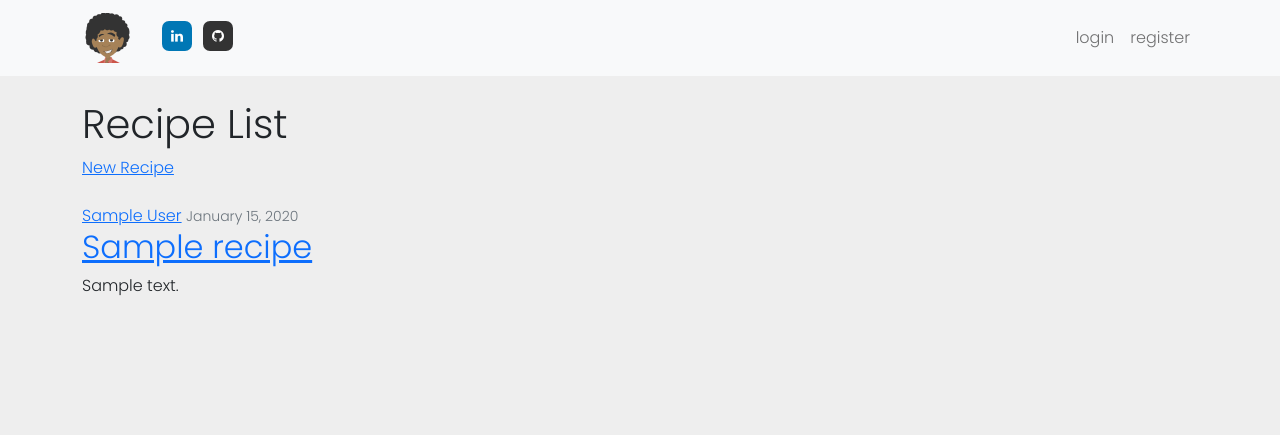
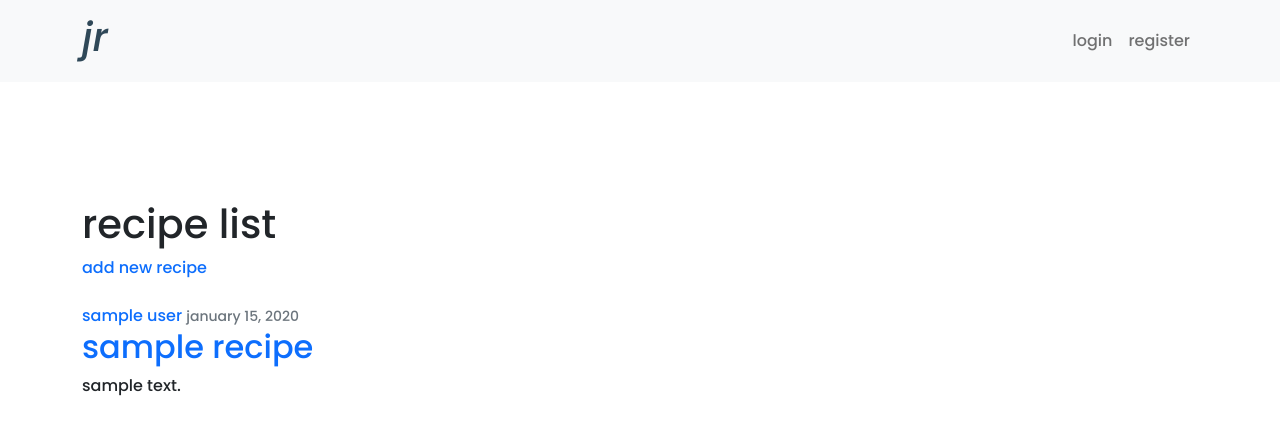
Before and after one commit to jroberts-one/julianroberts.net, a Django app: template whatscooking/templates/whatscooking/home.html in a window 1280 px wide. Shown: the top 435 px of the page. Run offline with Django 3.2, Linux system fonts and the light colour scheme; the template is opened without the code that fills it: most values are stand-ins (such as "Sample title", 1, 10 or a date in 2020); some libraries are stand-ins or nearby versions.

Commit message:
update - home page animations, about page, general styling

```diff
--- a/portfolio/static/portfolio/css/style.css
+++ b/portfolio/static/portfolio/css/style.css
@@ -1,21 +1,24 @@
-/* general
--------------------------------------------------- */
-html {
-  position: relative;
+@import url('https://fonts.googleapis.com/css2?family=Poppins:ital,wght@0,300;0,500;0,600;0,700;0,800;0,900;1,300;1,400;1,500;1,600;1,700;1,800;1,900&display=swap');
+
+*{
+  padding: 0px;
+  margin: 0px;
+  box-sizing: border-box;
+  text-transform: lowercase;
 }
 
-body {
-    background-color: #eee;
-    font-family: "Poppins", sans-serif;
-    font-weight: 300;
-    padding-top: 100px;
+body{
+  padding: 0px;
+  padding-top: 200px;
+  margin: 0px;
+  font-family: "Poppins", sans-serif;
+}
+@media (max-width: 979px) {
+  body {
+    padding-top: 150px;
+  }
 }
 
-@media screen and (min-width: 768px) {
-    body {
-      padding-top: 100px;
-    }
-}
 
 ul#navbarList {
     list-style: none;
@@ -27,45 +30,161 @@ ul#navbarList {
     display: none;
 }
 
+a {
+  text-decoration: none;
+}
+
 /* navbar
 -------------------------------------------------- */
-nav  {
-    padding-bottom: 65px;
-}
 
-.navbar-brand {
-  width: 150px;
-  font-size: 24px;
-}
-.navbar-brand img {
-  height: 50px;
-  float: left;
-  margin-right: 30px;
-}
 
-/* social media icons
--------------------------------------------------- */
-.social-icon {
-    height: 30px;
-    width: 30px;
-    display: flex;
-    justify-content: center;
-    align-items: center;
-    color: #fff;
-    font-size: 14px;
-    border-radius: 7px;
-    margin-right: 11px;
-    cursor: pointer
-}
-
-.social-linkedin {
-    background-color: #0077B5
-}
-
-.social-github {
-    background-color: #333
+.logo h1{
+  color: #2F4858;
 }
 
 
-/*
+#nav-container{
+  position: relative;
+  width: 100%;
+  background: rgba(0, 0, 0, 0.09);
+  height: 100px;
+}
+
+
+.nav-link > a{
+  text-decoration: none;
+  margin-left: 50px;
+  font-weight: 600;
+}
+
+.nav-link a:hover{
+  color: #2F4858 !important;
+}
+
+.content-container{
+  width: 80%;
+  margin: auto;
+  display: flex;
+  flex-direction: row;
+  justify-content: space-between;
+  align-items: center;
+}
+
+
+/* portfolio
 -------------------------------------------------- */
+
+
+.portfolio-text-container{
+  width: 45%;
+  color: #111 !important;
+}
+
+.portfolio-image-container{
+  width: 50%;
+}
+
+.portfolio-image-container img{
+  width: 300px;
+}
+
+
+.portfolio-text-container h1{
+  text-transform: lowercase;
+  padding: 10px 0px;
+  font-size: 46px;
+  line-height: 1.1em;
+}
+
+.portfolio-text-container h3{
+  text-transform: lowercase;
+  padding: 0px 0px;
+  font-size: 32px;
+  color: #2F4858;
+}
+
+.portfolio-text-container p{
+  padding: 10px 0px;
+  text-align: justify;
+  font-weight: 600;
+  color: #2F4858;
+}
+
+
+
+/* social icons
+-------------------------------------------------- */
+
+
+.social-media-container > .fa{
+  margin-top: 10px;
+  font-size: 30px;
+  margin-right: 20px;
+  color: #2F4858;
+  cursor: pointer;
+  transition: transform 0.5s;
+}
+
+.social-media-container > .fa:hover{
+  transform: translateY(-3px);
+}
+
+
+
+
+/* @media
+-------------------------------------------------- */
+
+
+@media screen and (max-width: 1050px) {
+  .navbar{
+    width: 94%
+  }
+  .content-container{
+    width: 94%
+  }
+}
+
+
+@media screen and (max-width: 760px) {
+  .portfolio-text-container,
+  .portfolio-image-container{
+    width: 100%;
+  }
+  .content-container{
+    flex-direction: column-reverse;
+    margin-bottom: 40px;
+  }
+  .menu-btn-container{
+    display: block;
+  }
+  .nav-link{
+    position: absolute;
+    top: 100px;
+    left: 0px;
+    right: 0px;
+    width: 100%;
+    display: none;
+    flex-direction: column;
+    justify-content: center;
+    align-items: center;
+    text-align: center;
+    height: auto;
+    background: #2F4858;
+    z-index: 2;
+  }
+  .nav-link > a{
+    padding: 30px;
+    margin: 0px;
+    width: 100%;
+  }
+  .nav-link > a:hover{
+    background: #38EF7D;
+  }
+  #menu-btn{
+    cursor: pointer;
+    font-size: 40px;
+    color: #EAFFDA !important
+  }
+
+}
--- /dev/null
+++ b/portfolio/templates/portfolio/about.html
@@ -0,0 +1,6 @@
+{% extends 'portfolio/base.html' %}
+{% load static %}
+{% block content %}
+    <h1>about page</h1>
+    <h5>coming soon...</h5>
+{% endblock %}
--- a/portfolio/templates/portfolio/base.html
+++ b/portfolio/templates/portfolio/base.html
@@ -16,35 +16,21 @@
     <!-- font awesome -->
     <link href="https://cdnjs.cloudflare.com/ajax/libs/font-awesome/4.7.0/css/font-awesome.min.css" rel="stylesheet">
     <!-- custom css -->
-    <link rel="preconnect" href="https://fonts.gstatic.com">
-    <link href="https://fonts.googleapis.com/css2?family=Poppins:wght@300&display=swap" rel="stylesheet">
     <link rel="stylesheet" type="text/css" href="{% static 'portfolio/css/style.css' %}">
     <!-- bootstrap js -->
     <script src="https://cdn.jsdelivr.net/npm/bootstrap@5.1.0/dist/js/bootstrap.bundle.min.js" integrity="sha384-U1DAWAznBHeqEIlVSCgzq+c9gqGAJn5c/t99JyeKa9xxaYpSvHU5awsuZVVFIhvj" crossorigin="anonymous"></script>
     <!-- jquery cdn -->
     <script src="https://code.jquery.com/jquery-3.6.0.min.js" integrity="sha256-/xUj+3OJU5yExlq6GSYGSHk7tPXikynS7ogEvDej/m4=" crossorigin="anonymous"></script>
+    <!-- green sock -->
+    <script src="https://cdnjs.cloudflare.com/ajax/libs/gsap/3.7.1/gsap.min.js"></script>
   </head>
-  <!-- Global site tag (gtag.js) - Google Analytics -->
-<!--   <script async src="https://www.googletagmanager.com/gtag/js?id=G-KV414LES4P"></script>
-  <script>
-  window.dataLayer = window.dataLayer || [];
-  function gtag(){dataLayer.push(arguments);}
-  gtag('js', new Date());
-  gtag('config', 'G-KV414LES4P');
-  </script> -->
   <body>
     <header>
       <nav class="navbar navbar-expand-lg navbar-light fixed-top bg-light">
         <div class="container">
-          <div class="navbar-brand">
-            <a href="{% url 'portfolio-home' %}"><img class="" src="{% static 'portfolio/img/logo.png' %}" alt="" /></a>
-            <div class="d-flex my-2 ms-auto">
-              <a target="_blank" class="text-decoration-none" href="https://www.linkedin.com/in/julian-roberts-one">
-                <span class="social-icon social-linkedin"><i class="fa fa-linkedin"></i></span>
-              </a>
-              <a target="_blank" class="text-decoration-none" href="https://github.com/jroberts-one">
-                <span class="social-icon social-github"><i class="fa fa-github"></i></span>
-              </a>
+          <div class="navbar-brand mx-20">
+            <div class="logo">
+              <a href="{% url 'portfolio-home' %}"><h1><i>JR</i></h1></a>
             </div>
           </div>
           <button class="navbar-toggler" type="button" data-bs-toggle="collapse" data-bs-target="#navbarNav" aria-controls="navbarNav" aria-expanded="false" aria-label="Toggle navigation">
@@ -54,7 +40,10 @@
             {% if user.is_authenticated %}
               <ul id="navbarList" class="navbar-nav mx-auto">
                 <li class="nav-item">
-                  <a class="nav-link {% if title == 'home' %}active{% endif %}"  href="{% url 'portfolio-home' %}">about</a>
+                  <a class="nav-link {% if title == 'about' %}active{% endif %}"  href="{% url 'portfolio-about' %}">about</a>
+                </li>
+                <li class="nav-item">
+                  <a class="nav-link {% if title == 'contact' %}active{% endif %}"  href="{% url 'portfolio-contact' %}">contact</a>
                 </li>
                 <li class="nav-item">
                   <a class="nav-link {% if title == 'whatscooking' %}active{% endif %}"  href="{% url 'whatscooking-home' %}">what's cooking?</a>
--- a/portfolio/urls.py
+++ b/portfolio/urls.py
@@ -1,10 +1,14 @@
 from django.urls import path
 from .views import (
     MarathonView,
+    HomeView,
+    AboutView,
     ContactFormView
 )
 
 urlpatterns = [
-    path('', ContactFormView.as_view(), name='portfolio-home'),
+    path('', HomeView.as_view(), name='portfolio-home'),
+    path('about/', AboutView.as_view(), name='portfolio-about'),
+    path('contact/', ContactFormView.as_view(), name='portfolio-contact'),
     path('marathon/', MarathonView.as_view(), name='portfolio-marathon'),
 ]
--- a/whatscooking/models.py
+++ b/whatscooking/models.py
@@ -14,9 +14,9 @@ class MeasurementQuantity(models.Model):
 
 class Recipe(models.Model):
     name = models.CharField(max_length=100)
+    description = models.TextField()
     cook_time = models.CharField(max_length=20, null=True)
     serving_size = models.CharField(max_length=20, null=True)
-    description = models.TextField()
     directions = models.TextField(null=True)
     date_created = models.DateTimeField(default=timezone.now)
     last_modified = models.DateTimeField(auto_now=True)
--- a/whatscooking/templates/whatscooking/home.html
+++ b/whatscooking/templates/whatscooking/home.html
@@ -1,8 +1,8 @@
 {% extends "portfolio/base.html" %}
 {% load static %}
 {% block content %}
-  <h1>Recipe List</h1>
-  <a class="" href="{% url 'recipe-create' %}">New Recipe</a>
+  <h1>recipe list</h1>
+  <a class="" href="{% url 'recipe-create' %}">add new recipe</a>
   <br><br>
   {% for recipe in recipes %}
     <div class="">
--- a/whatscooking/templates/whatscooking/recipe_form.html
+++ b/whatscooking/templates/whatscooking/recipe_form.html
@@ -9,7 +9,7 @@
                 {{ form | crispy }}
             </fieldset>
             <div class="form-group">
-                <button class="btn btn-outline-info" type="submit">Add</button>
+                <button class="btn btn-outline-info" type="submit">submit</button>
             </div>
         </form>
     </div>
```
Also changed, not shown: portfolio/forms.py (+5 -5 lines), portfolio/static/portfolio/js/landing.js (added, +38 -0 lines), portfolio/templates/portfolio/contact.html (added, +10 -0 lines), portfolio/templates/portfolio/home.html (+15 -21 lines), portfolio/templates/portfolio/scratch.html (deleted, +0 -27 lines), portfolio/views.py (+10 -2 lines), whatscooking/views.py (+6 -2 lines).
